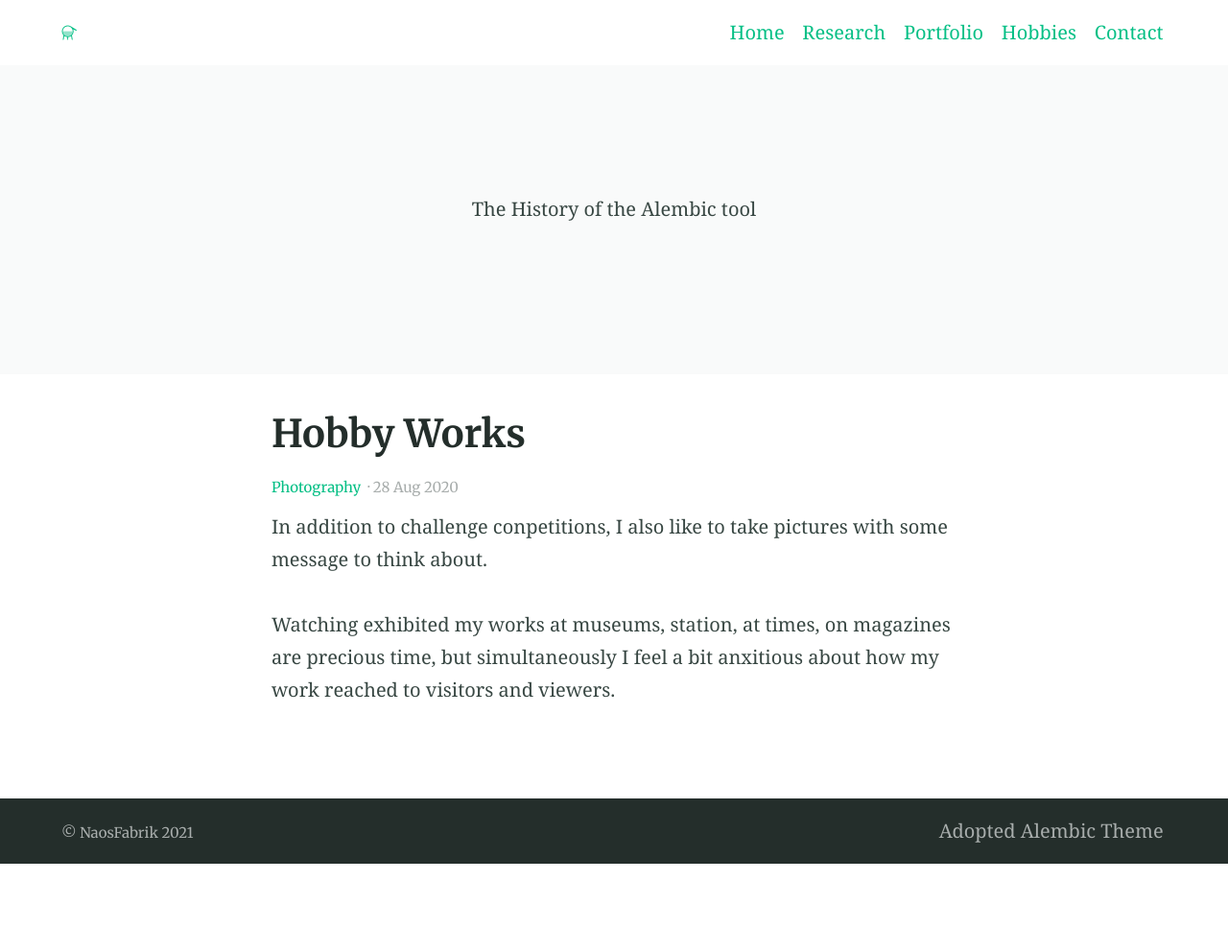
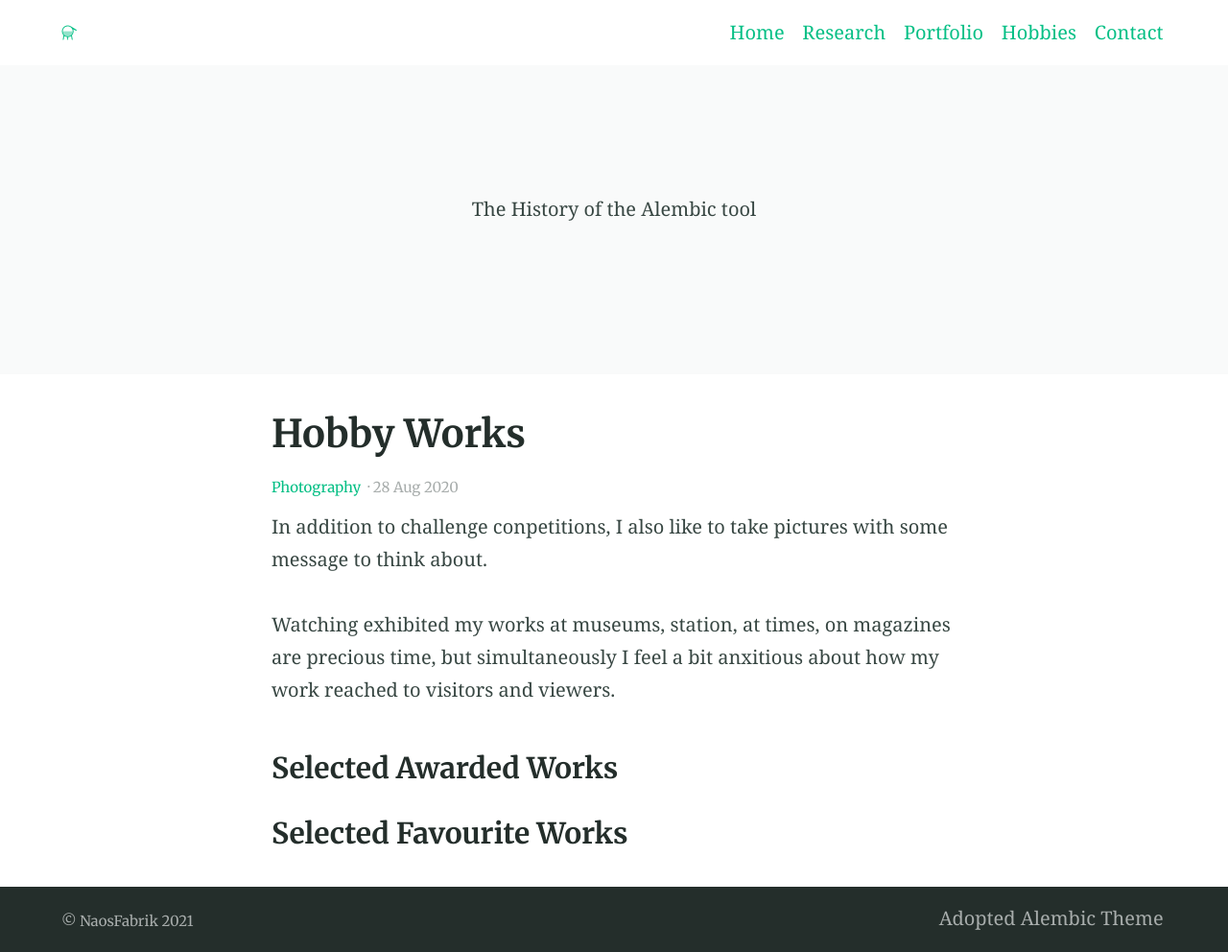
Before and after one commit to NaosFabrik/NaosFabrik.github.io, a Jekyll site: the page built from _posts/2020-08-28-example-post-three.md, in a window 1280 px wide. Shown: the whole page at 96% size. Built offline with Jekyll 4.4.1, drawn with Linux system fonts in a browser that asks for light colours; before the commit the page ends 900 px from its top, so only the background shows below that.

Commit message:
Update 2020-08-28-example-post-three.md

```diff
--- a/_posts/2020-08-28-example-post-three.md
+++ b/_posts/2020-08-28-example-post-three.md
@@ -10,3 +10,8 @@ In addition to challenge conpetitions, I also like to take pictures with some me
 Watching exhibited my works at museums, station, at times, on magazines are precious time, but simultaneously I feel a bit anxitious about how my work reached to visitors and viewers.
 
 <!-- more -->
+
+### Selected Awarded Works
+
+
+### Selected Favourite Works
```
